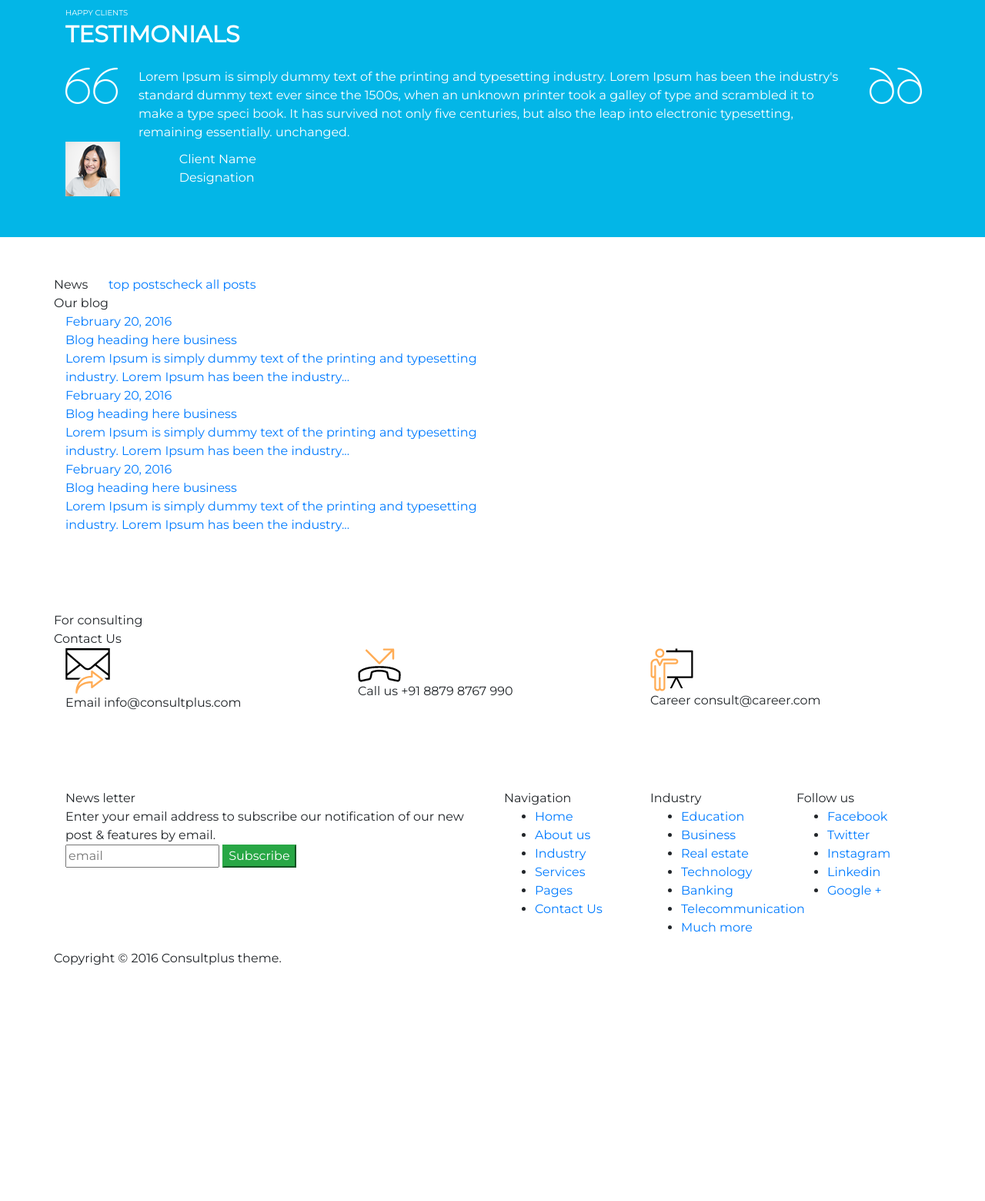
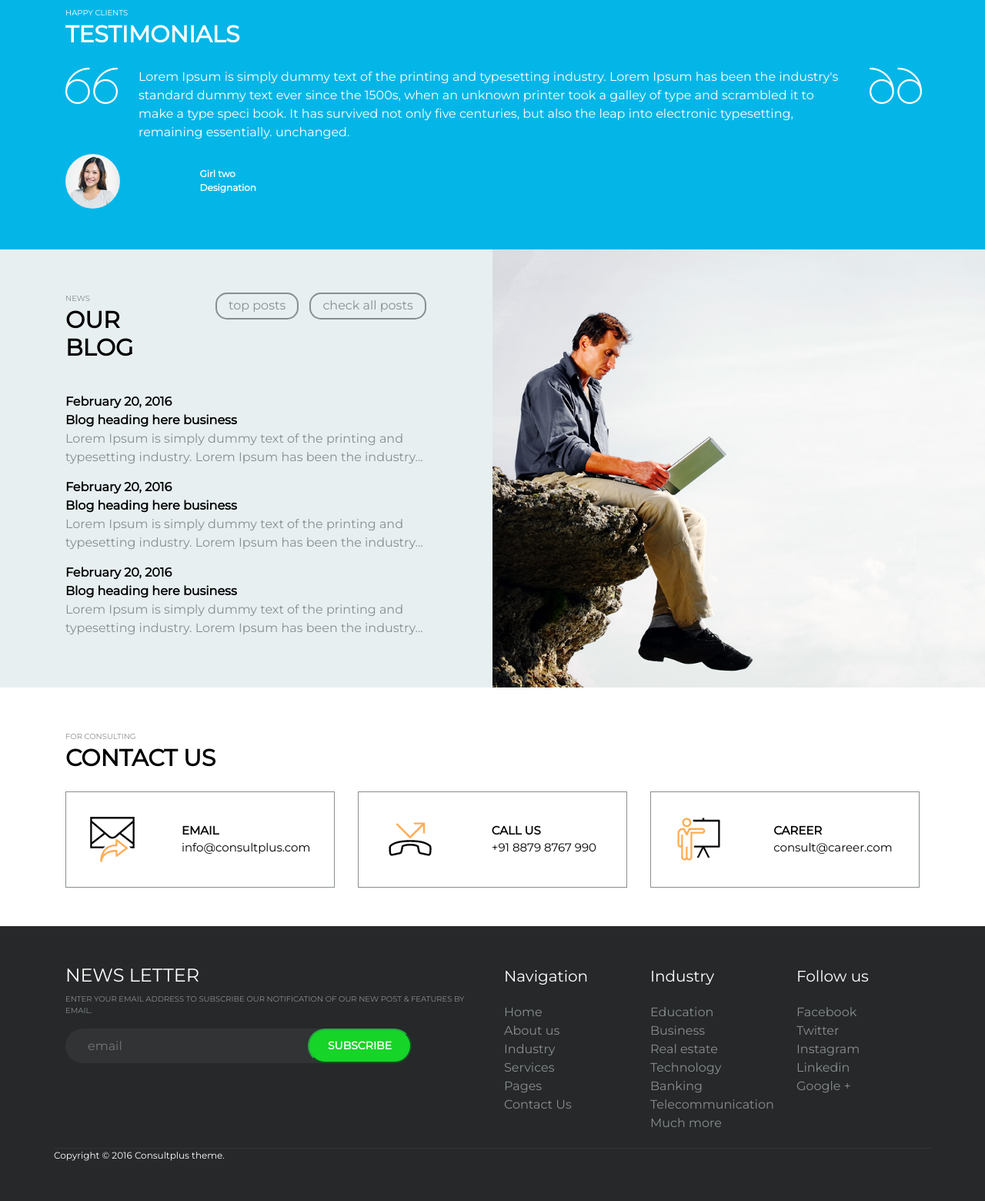
Before and after one commit to yakovina/consult_plus-1, a website: page app/index.html in a window 1280 px wide. Shown: the part 2398-3958 px from the top of the page at 77% size. Before the commit the page ends 3705 px from the top, so only its background shows below. Drawn offline with nearby package versions, Linux system fonts and the light colour scheme; files that its build step writes are made by us from their sources; files whose address does not match are found by name.

Commit message:
almost finished resolving issues updated readme

```diff
--- a/app/index.html
+++ b/app/index.html
@@ -38,7 +38,7 @@
             <div class="container">
                 <nav class="navbar navbar-light navbar-expand-md">
                     <div class="navbar-brand">
-                        <img class=image_max_size src="img/header-logo.png" alt="LOGO">
+                        <img src="img/header-logo.png" alt="LOGO">
                     </div>
                     <button class="navbar-toggler">
                         <span class=navbar-toggler-icon data-toggle=collapse data-target="#navMenu"></span>
@@ -231,79 +231,79 @@
                         </header>
                     </div>
                 </div>
-
                 <div class="row">
-                    <div class="col-lg-1">
+                    <div class="d-none d-md-block col-lg-1">
                         <img src="img/start_quote.png" alt="quote">
                     </div>
                     <div class="testimonials__carousel col-lg-10">
-                        <div>Lorem Ipsum is simply dummy text of the printing and typesetting industry. Lorem Ipsum has been the
+                        <blockquote>Lorem Ipsum is simply dummy text of the printing and typesetting industry. Lorem Ipsum has been the
                             industry's standard dummy text ever since the 1500s, when an unknown printer took a galley of
                             type and scrambled it to make a type speci book. It has survived not only five centuries, but
                             also the leap into electronic typesetting, remaining essentially. unchanged.
-                        </div>
-                        <div>Lorem Ipsum is simply dummy text of the printing and typesetting industry. Lorem Ipsum has been the
+                        </blockquote>
+                        <blockquote>Lorem Ipsum is simply dummy text of the printing and typesetting industry. Lorem Ipsum has been the
                             industry's standard dummy text ever since the 1500s, when an unknown printer took a galley of
                             type and scrambled it to make a type speci book. It has survived not only five centuries, but
                             also the leap into electronic typesetting, remaining essentially. unchanged.
-                        </div>
-                        <div>Lorem Ipsum is simply dummy text of the printing and typesetting industry. Lorem Ipsum has been the
+                        </blockquote>
+                        <blockquote>Lorem Ipsum is simply dummy text of the printing and typesetting industry. Lorem Ipsum has been the
                             industry's standard dummy text ever since the 1500s, when an unknown printer took a galley of
                             type and scrambled it to make a type speci book. It has survived not only five centuries, but
                             also the leap into electronic typesetting, remaining essentially. unchanged.
-                        </div>
+                        </blockquote>
                     </div>
-                    <div class="col-lg-1">
+                    <div class="d-none d-md-block col-lg-1">
                         <img src="img/end_quote.png" alt="quote">
                     </div>
                 </div>
-                <div class="row testimonials__carousel_nav col-lg-3 col-md-4 col-sm-6">
-                    <div class="quote_author align-items-center d-flex justify-content-between">
-                        <div class=avatar_wrapper>
+                <div class="row testimonials__carousel-nav col-lg-3 col-md-4 col-sm-6">
+                    <div class="author align-items-center d-flex justify-content-between">
+                        <div class=author__avatar>
                             <img src="img/man_photo.png" alt="the man">
                         </div>
                         <div>
-                            <div class=quote_author__client-name>Client Name</div>
-                            <div class=quote_author__client-designation>Designation</div>
+                            <span>The Man</span>
+                            <span>Designation</span>
                         </div>
                     </div>
-                    <div class="quote_author align-items-center d-flex justify-content-between">
-                        <div class=avatar_wrapper>
-                            <img src="img/girl1_photo.png" alt="the man">
+                    <div class="author align-items-center d-flex justify-content-between">
+                        <div class=author__avatar>
+                            <img src="img/girl1_photo.png" alt="girl one">
                         </div>
                         <div>
-                            <div class=quote_author__client-name>Client Name</div>
-                            <div class=quote_author__client-designation>Designation</div>
+                            <span>Girl One</span>
+                            <span>Designation</span>
                         </div>
                     </div>
-                    <div class="quote_author align-items-center d-flex justify-content-between">
-                        <div class=avatar_wrapper>
-                            <img src="img/girl2_photo.png" alt="the man">
+                    <div class="author align-items-center d-flex justify-content-between">
+                        <div class=author__avatar>
+                            <img src="img/girl2_photo.png" alt="girl two">
                         </div>
                         <div>
-                            <div class=quote_author__client-name>Client Name</div>
-                            <div class=quote_author__client-designation>Designation</div>
+                            <span>Girl two</span>
+                            <span>Designation</span>
                         </div>
                     </div>
                 </div>
             </div>
         </section>
-        <section class='blog section bg-grey'>
+        <section id='blog'>
             <div class="container">
                 <div class="row">
-                    <div class="col-lg-6 col-md-6">
-                        <div class="row d-flex">
-                            <div>
-                                <div class="section-description">News</div>
-                                <div class='section-title'>Our blog</div>
-                            </div>
-                            <span class="posts_button">
-                                <a href="" class="posts_button">top posts</a>
-                            </span>
-                            <span class="posts_button">
-                                <a href="" class="posts_button">check all posts</a>
-                            </span>
-                        </div>
+                    <div class="col-lg-2 col-md-6">
+                        <header>
+                            <span>News</span>
+                            <h1>Our blog</h1>
+                        </header>
+                    </div>
+
+                    <div class="col-lg-4 col-md-6">
+                        <a href="#" class="posts__button">top posts</a>
+                        <a href="#" class="posts__button">check all posts</a>
+                    </div>
+                </div>
+                <div class="row">
+                    <div class="col-lg-6 col-md-12">
                         <a href=# class="post">
                             <div class="post__date">February 20, 2016</div>
                             <div class="post__title">Blog heading here business</div>
@@ -329,62 +329,62 @@
                 </div>
             </div>
         </section>
-        <section class='contact-us section' id=contact-us>
+        <section id=contact-us>
             <div class="container">
                 <div class="row">
-                    <div>
-                        <div class="section-description">For consulting</div>
-                        <div class='section-title'>Contact Us</div>
+                    <div class="col-6">
+                        <header>
+                            <span>For consulting</span>
+                            <h1>Contact Us</h1>
+                        </header>
                     </div>
 
                 </div>
                 <div class="row">
                     <div class="col-lg-4">
-                        <div class="contact__item">
+                        <a href="mail:info@consultplus.com" class="contact">
                             <img src="img/mail.png" alt="email">
                             <div>
                                 <span class="contact__title">Email</span>
                                 <span class="contact__body">info@consultplus.com</span>
                             </div>
-                        </div>
+                        </a>
                     </div>
                     <div class="col-lg-4">
-                        <div class="contact__item">
+                        <a href="tel:+9188798767990" class="contact">
                             <img src="img/phone.png" alt="phone">
                             <div>
                                 <span class="contact__title">Call us</span>
                                 <span class="contact__body">+91 8879 8767 990</span>
                             </div>
-                        </div>
+                        </a>
                     </div>
                     <div class="col-lg-4">
-                        <div class="contact__item">
+                        <a href="mail:consult@career.com" class="contact">
                             <img src="img/career.png" alt="career">
                             <div>
                                 <span class="contact__title">Career</span>
                                 <span class="contact__body">consult@career.com</span>
                             </div>
-                        </div>
+                        </a>
                     </div>
                 </div>
             </div>
         </section>
-        <section class="footer section">
+        <footer>
             <div class="container">
                 <div class="row">
-                    <div class="col-lg-6 footer__subscription">
-                        <div>
-                            <div class='section-title'>News letter</div>
-                            <div class="section-description">Enter your email address to subscribe our notification of our new post & features by email.</div>
-                        </div>
-                        <div class=input__wrapper>
-                            <input type="text" placeholder="email">
-                            <button class='btn-success success__button input__button'>Subscribe</button>
-                        </div>
+                    <div class="col-lg-6">
+                        <form>
+                            <h4>News letter</h4>
+                            <p>Enter your email address to subscribe our notification of our new post & features by email.</p>
+                            <input type="email" placeholder="email">
+                            <button class='btn-success button__green'>Subscribe</button>
+                        </form>
                     </div>
                     <div class="col-lg-6">
                         <div class="row">
-                            <div class="col-4 footer-column">
+                            <div class="col-4 column">
                                 <div class="column__title">Navigation</div>
                                 <ul class=column__items>
                                     <li>
@@ -407,7 +407,7 @@
                                     </li>
                                 </ul>
                             </div>
-                            <div class="col-4 footer-column">
+                            <div class="col-4 column">
                                 <div class="column__title">Industry</div>
                                 <ul class=column__items>
                                     <li>
@@ -433,7 +433,7 @@
                                     </li>
                                 </ul>
                             </div>
-                            <div class="col-4 footer-column">
+                            <div class="col-4 column">
                                 <div class="column__title">Follow us</div>
                                 <ul class=column__items>
                                     <li>
@@ -460,8 +460,7 @@
                     <span class='grey-text text'>Copyright © 2016 Consultplus theme.</span>
                 </div>
             </div>
-
-        </section>
+        </footer>
     </div>
 
 
--- a/app/js/script.js
+++ b/app/js/script.js
@@ -1,5 +1,5 @@
 $(document).ready(function() {
-  $(".testimonials__carousel_nav").slick({
+  $(".testimonials__carousel-nav").slick({
     slidesToShow: 1,
     slidesToScroll: 1,
     autoplay: true,
@@ -14,6 +14,6 @@ $(".testimonials__carousel").slick({
   slidesToScroll: 1,
   autoplay: true,
   autoplaySpeed: 2000,
-  asNavFor: ".testimonials__carousel_nav",
+  asNavFor: ".testimonials__carousel-nav",
   arrows: false
 });
--- a/app/scss/_content.scss
+++ b/app/scss/_content.scss
@@ -1,5 +1,8 @@
 @import "colors";
 
+a:hover {
+  text-decoration: none;
+}
 section {
   header {
     text-transform: uppercase;
@@ -133,9 +136,106 @@ section {
 #testimonials {
   background-color: $blue-color;
   color: white;
+  header > span,
+  h1 {
+    color: white;
+  }
+  .author {
+    display: inline-block;
+    font-weight: bold;
+    font-size: 12px;
+    max-height: 80px;
+    .author__avatar {
+      max-height: 75px;
+      max-width: 75px;
+      img {
+        border-radius: 50%;
+      }
+    }
+    span {
+        display: block;
+    }
+  }
+}
 
-  header > span, h1
-  {
-          color: white;
-      }
+#blog {
+  background-color: $grey-bg-color;
+  position: relative;
+  .posts__button {
+    color: $grey-text-color;
+    border: 2px $grey-text-color solid;
+    line-height: 45px;
+    display: inline;
+    border-radius: 15px;
+    padding: 5px 15px 7px 15px;
+    margin: 0 5px;
+    transition: border-color 0.2s ease;
+  }
+  .posts__button:hover {
+    border-color: $orange-color;
+  }
+
+  .post {
+    max-width: 90%;
+    margin: 15px 0 15px 0;
+    color: black;
+    display: block;
+    .post__date,
+    .post__title {
+      font-weight: bold;
+      transition: color 0.2s ease;
+    }
+    .post__beginning {
+      color: $grey-text-color;
+    }
+  }
+  .post:hover {
+    .post__title {
+      color: $orange-color;
+    }
+  }
 }
+#blog:before {
+  content: "";
+  position: absolute;
+  top: 0;
+  right: 0;
+  height: 100%;
+  bottom: 0;
+  width: 50%;
+  background-image: url("../img/man_on_mountain.jpg");
+  background-size: cover;
+  background-position: center center;
+}
+
+@media (max-width: 992px) {
+  #blog:before {
+    display: none;
+  }
+}
+
+#contact-us {
+  .contact {
+    color: black;
+    border: 1px solid $grey-text-color;
+    min-height: 125px;
+    font-size: 15px;
+    display: flex;
+    align-items: center;
+    justify-content: space-around;
+    transition: border-width 0.5s ease;
+    transition: border-color 0.5s ease;
+    .contact__title {
+      font-weight: 700;
+      text-transform: uppercase;
+    }
+    .contact__title::after {
+      content: "\A";
+      white-space: pre;
+    }
+  }
+  .contact:hover {
+      border-color: $orange-color;
+      border-width: 2px;
+  }
+}
--- a/app/scss/_footer.scss
+++ b/app/scss/_footer.scss
@@ -0,0 +1,68 @@
+@import "colors";
+
+footer {
+  @extend section;
+  background-color: #262829;
+  color: white;
+
+  form {
+    text-transform: uppercase;
+    p {
+      color: $grey-text-color;
+      font-size: 10px;
+    }
+    input {
+      color: $grey-text-color;
+      background-color: #323334;
+      border-bottom-left-radius: 50px;
+      border-top-left-radius: 50px;
+      height: 45px;
+      border: none;
+      padding: 0 10px 0 29px;
+      width: 70%;
+    }
+    input:focus {
+      box-shadow: 0 0 0 2pt $grey-text-color;
+      outline: none;
+    }
+
+    .button__green {
+      position: absolute;
+      right: 105px;
+      height: 45px;
+      padding: 0;
+    }
+    .button__green:focus {
+      box-shadow: 0 0 0 2pt $grey-text-color;
+      outline: none;
+    }
+  }
+
+  .column {
+    .column__title {
+      font-size: 20px;
+    }
+    .column__items {
+      list-style: none;
+      margin: 20px 0 20px -40px;
+      a {
+        color: $grey-text-color;
+        transition: color 0.2s ease;
+      }
+      a:hover {
+        color: white;
+      }
+    }
+  }
+
+  .copyright::before {
+    content: "";
+    height: 1px;
+    border-top: 1px solid #323334;
+    width: 100%;
+  }
+
+  .copyright {
+    font-size: 12px;
+  }
+}
```
Also changed, not shown: app/scss/style.css (deleted), dist/css/style.css, dist/css/style.min.css, dist/index.html, dist/js/script.js, readme.md.
